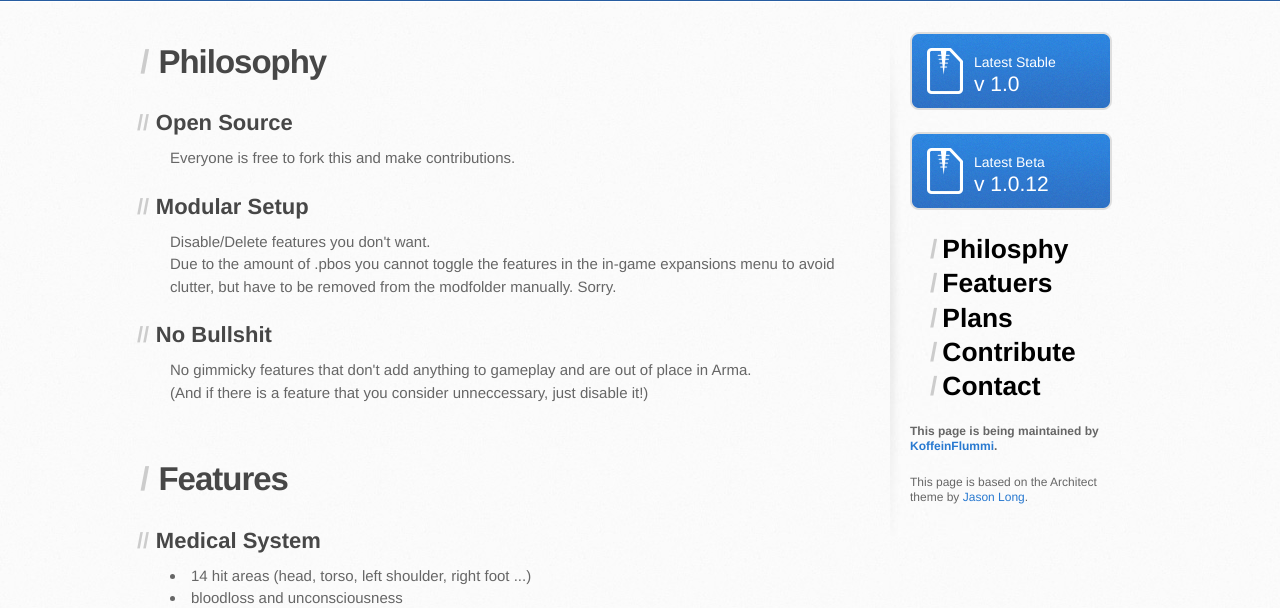
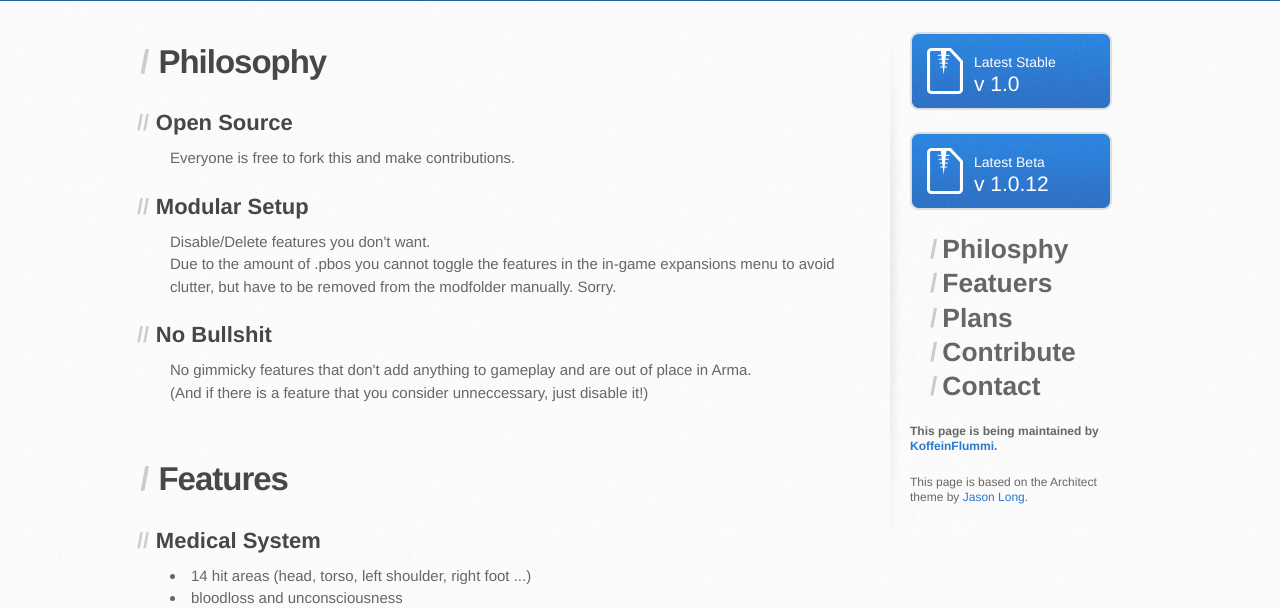
Before and after one commit to KoffeinFlummi/AGM, a PHP site: page / in a window 1280 px wide. Shown: the part 294-902 px from the top of the page. Run offline with PHP 8.4, Linux system fonts and the light colour scheme; some libraries are stand-ins or nearby versions.

Commit message:
Update stylesheet.css

```diff
--- a/stylesheets/stylesheet.css
+++ b/stylesheets/stylesheet.css
@@ -148,6 +148,9 @@ aside#sidebar p.repo-owner a {
   margin-right: 5px;
 }
 .sidenav a {
+  color: #666;
+}
+.sidenav .active a {
   color: #000;
 }
 
```
